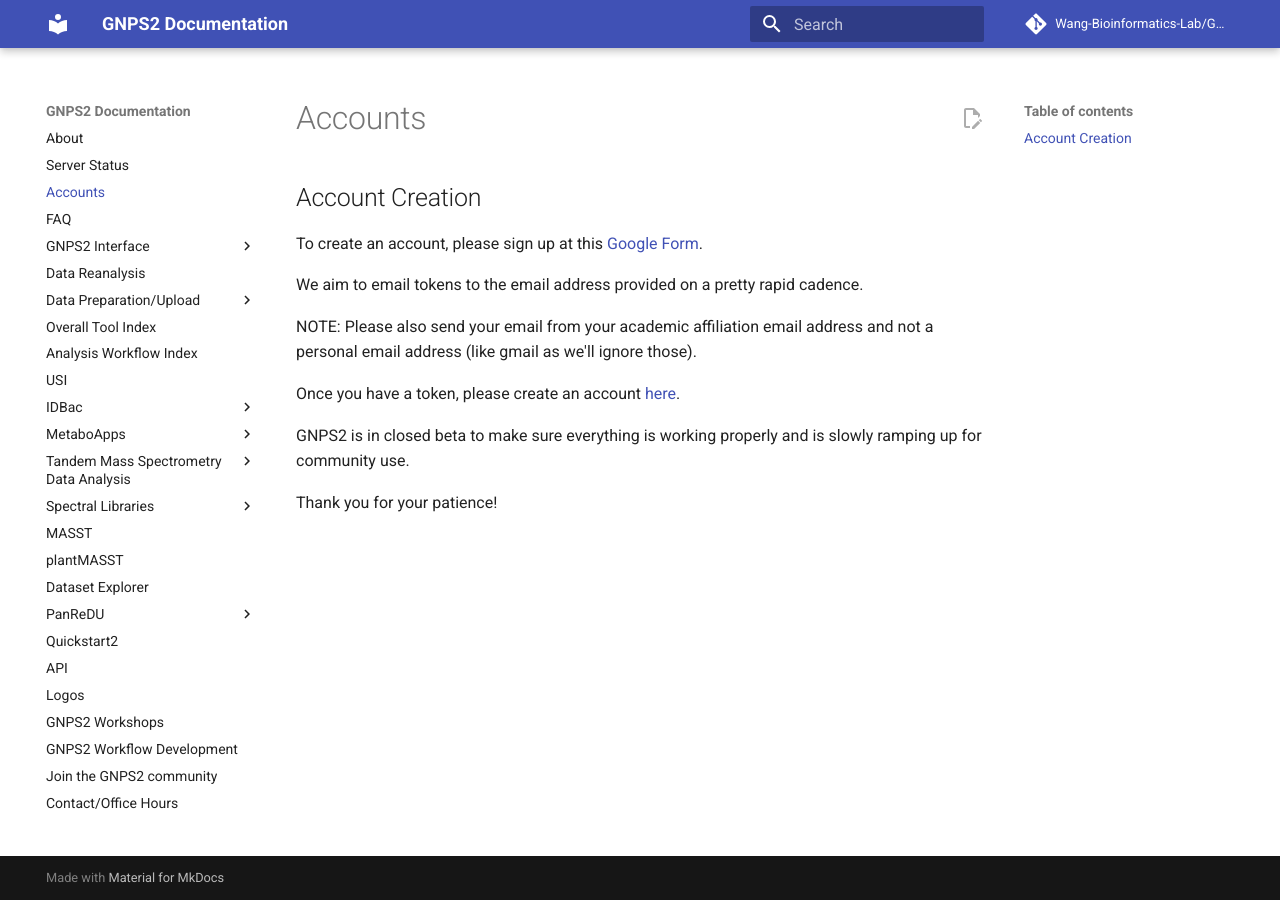
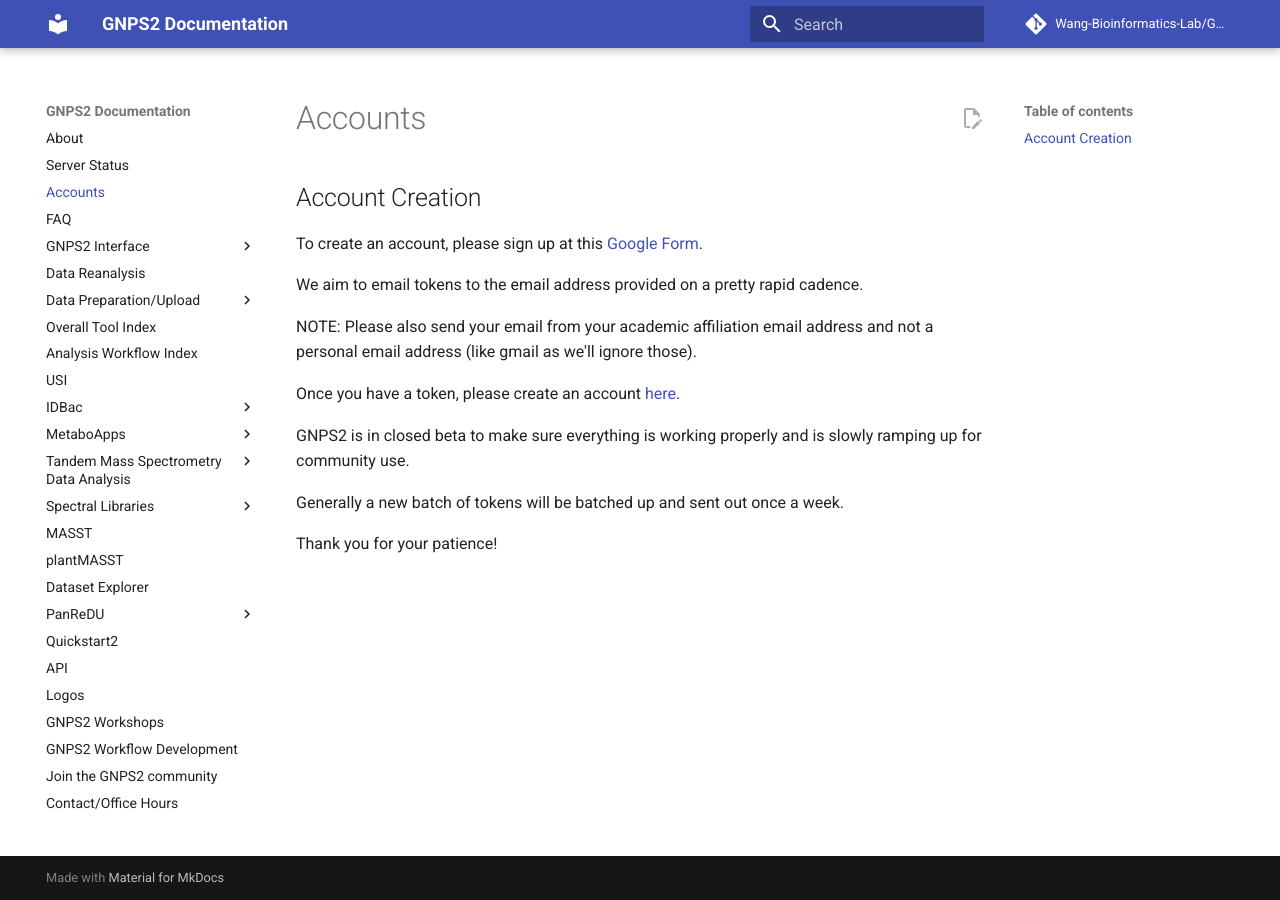
Before and after one commit to Wang-Bioinformatics-Lab/GNPS2_Documentation, an MkDocs documentation site: the page built from docs/accounts.md, in a window 1280 px wide. Built offline with MkDocs 1.6.1 and Material for MkDocs 9.7.7, drawn with Linux system fonts in a browser that asks for light colours; comment, search, counter and statistics services are not loaded.

Commit message:
Update accounts.md with token distribution details
Added information about weekly token distribution.

```diff
--- a/docs/accounts.md
+++ b/docs/accounts.md
@@ -10,4 +10,6 @@
 
 GNPS2 is in closed beta to make sure everything is working properly and is slowly ramping up for community use.
 
+Generally a new batch of tokens will be batched up and sent out once a week.
+
 Thank you for your patience!
```
